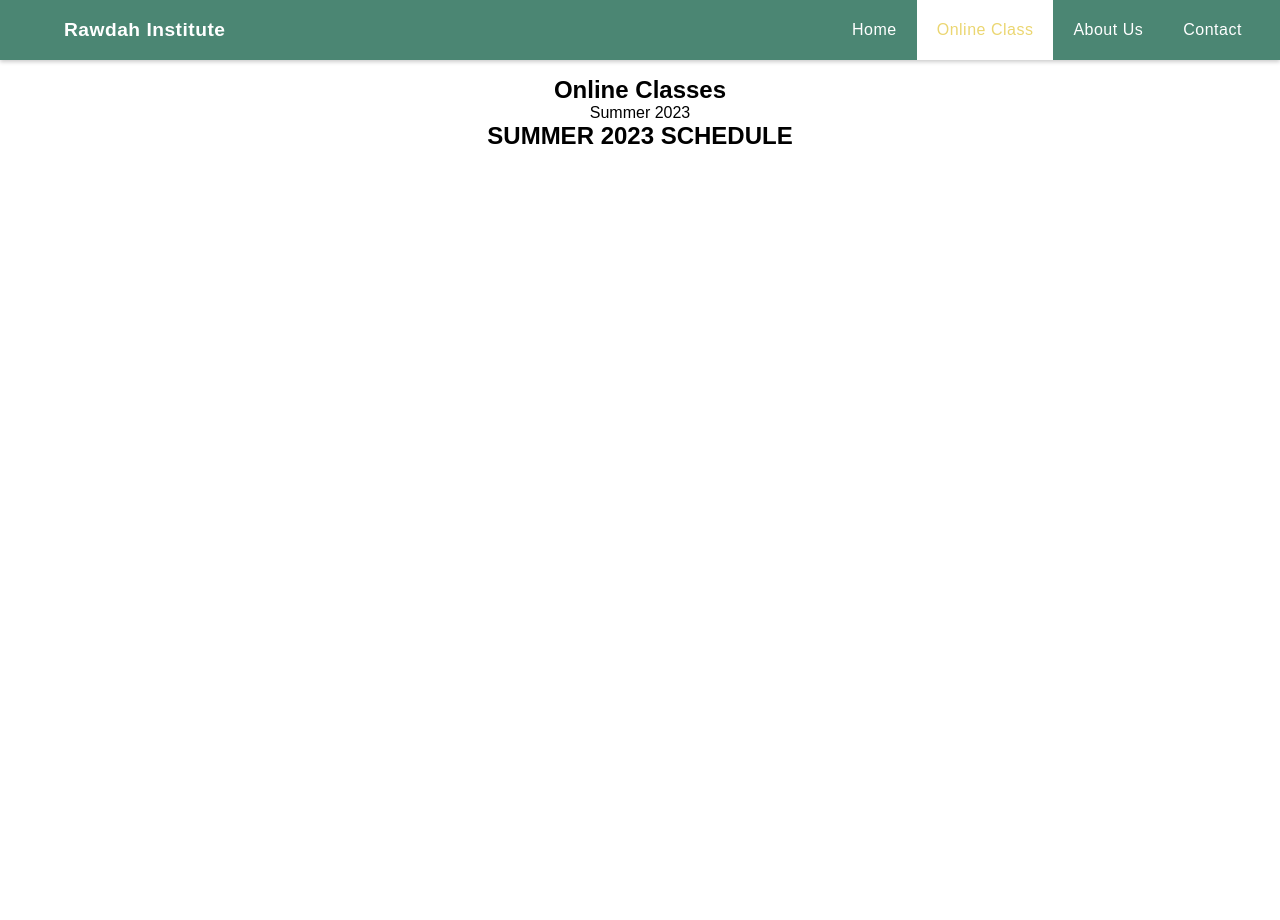
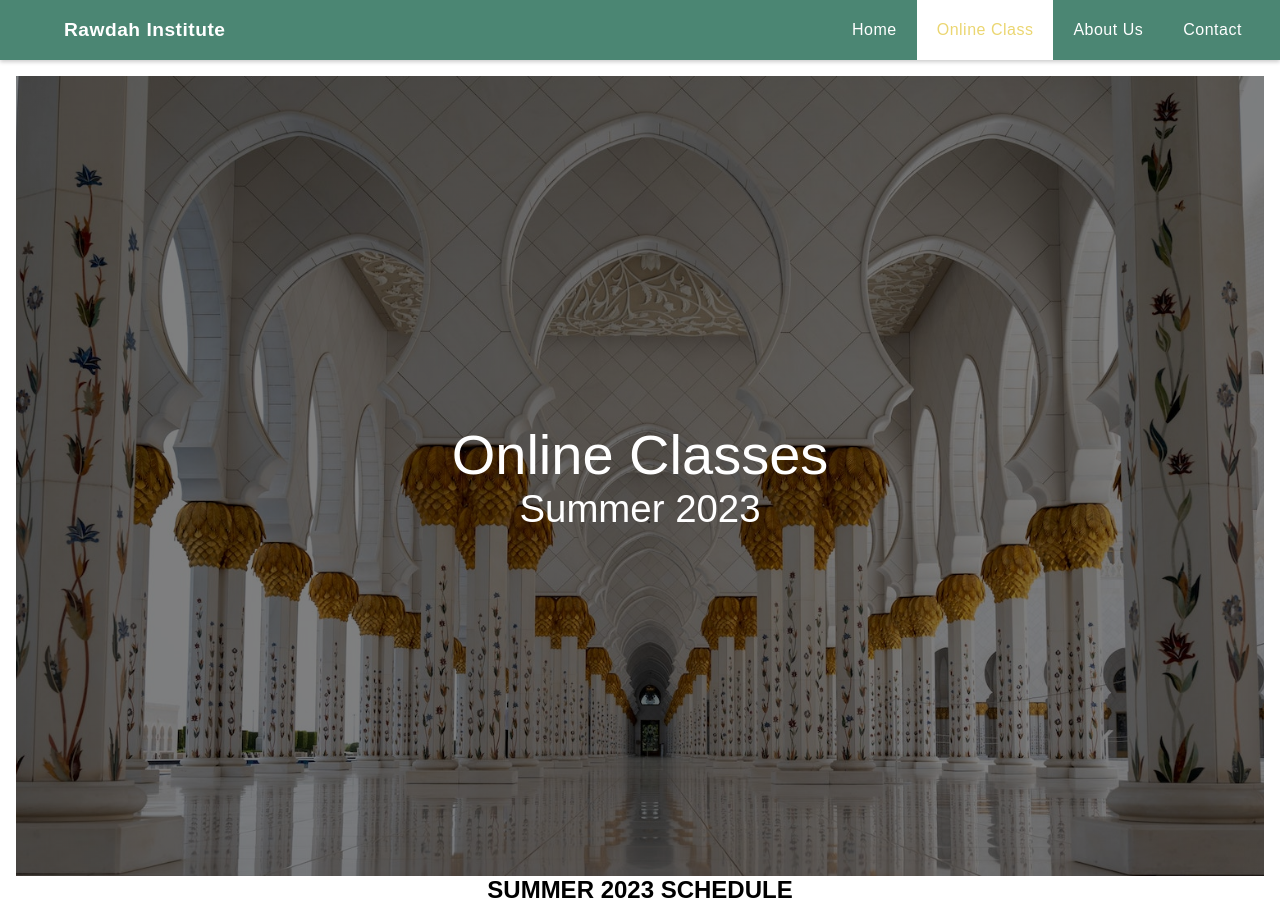
Before and after one commit to tahmid198/Rawdah_Institute, a React (Create React App) app: page /OnlineClass in a window 1280 px wide. Before the commit the page ends 800 px from the top, so only its background shows below. Built offline with nearby package versions, Linux system fonts and the light colour scheme.

Commit message:
online class page inital css

```diff
--- a/src/components/css/online-class.css
+++ b/src/components/css/online-class.css
@@ -0,0 +1,32 @@
+/* * {
+    box-sizing: border-box;
+} */
+.title {
+    position: relative;
+    height: 100vh;
+    width: 100%;
+    background-image: linear-gradient(rgba(0,0,0,0.5),rgba(0,0,0,0.5)),
+                    url('./rawdah-assets/pexels-steven-jiashu-online-class-medium.jpg');
+    background-position: center;
+    background-repeat: no-repeat;
+    background-size: cover;
+}
+.title .title-info {
+    position: absolute;
+    top: 50%;
+    transform: translateY(-50%);
+    width: 100%;
+    height: auto;
+}
+.title .title-info h1 {
+    position: relative;
+    font-size: 3.5rem;
+    color: #fff;
+    font-weight: 300;
+}
+.title .title-info p {
+    position: relative;
+    font-size: 2.4rem;
+    color: #fff;
+    font-weight: normal;
+}
```
